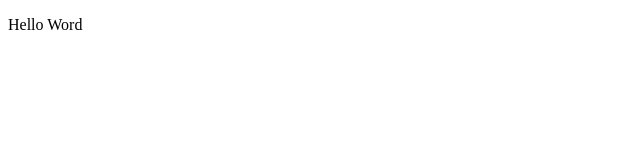
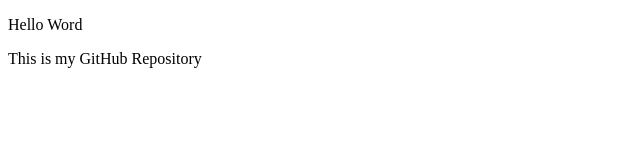
Before and after one commit to sahal12-tech/html_practise, a plain HTML site: page index.html in a window 1280 px wide. Shown: the whole page, without its empty margins (0-640 px from the left). Drawn offline with Linux system fonts and the light colour scheme.

Commit message:
add second <p> tagg

```diff
--- a/index.html
+++ b/index.html
@@ -7,5 +7,6 @@
 </head>
 <body>
     <p>Hello Word</p>
+    <p>This is my GitHub Repository</p>
 </body>
 </html>
```
